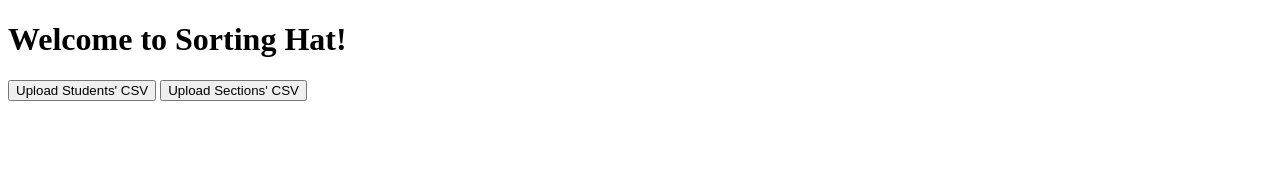
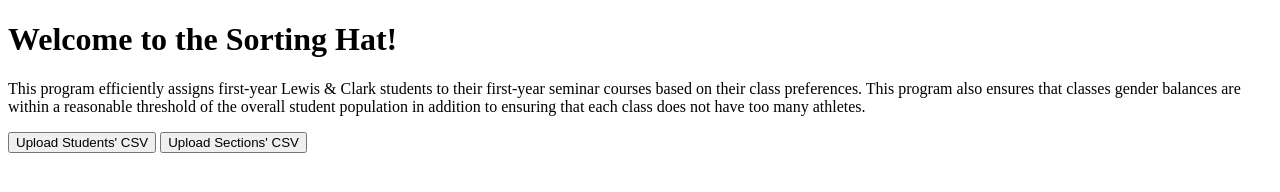
Before and after one commit to maxwellevin/SortingHat.org, a plain HTML site: page index.html in a window 1280 px wide. Drawn offline with Linux system fonts and the light colour scheme.

Commit message:
Added favicon/shortcut icon, project description

```diff
--- a/index.html
+++ b/index.html
@@ -3,10 +3,15 @@
 <head>
     <meta charset="UTF-8">
     <title>Sorting Hat</title>
+    <link rel="shortcut icon" href="res/icon.ico">
 </head>
 <body>
 
-<h1>Welcome to Sorting Hat!</h1>
+<h1>Welcome to the Sorting Hat!</h1>
+<p>
+    This program efficiently assigns first-year Lewis & Clark students to their first-year seminar courses based on
+    their class preferences. This program also ensures that classes gender balances are within a reasonable threshold of
+    the overall student population in addition to ensuring that each class does not have too many athletes.</p>
 
 <button id="upload_student">Upload Students' CSV</button>
 <button id="upload_section">Upload Sections' CSV</button>
```
Also changed, not shown: res/icon.ico (added), 1 other file.
